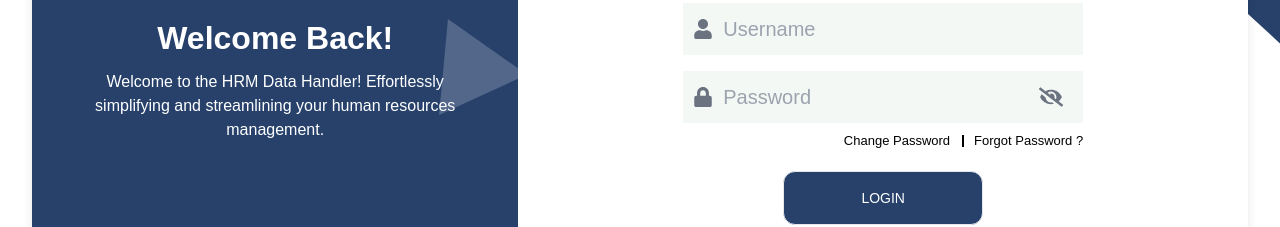
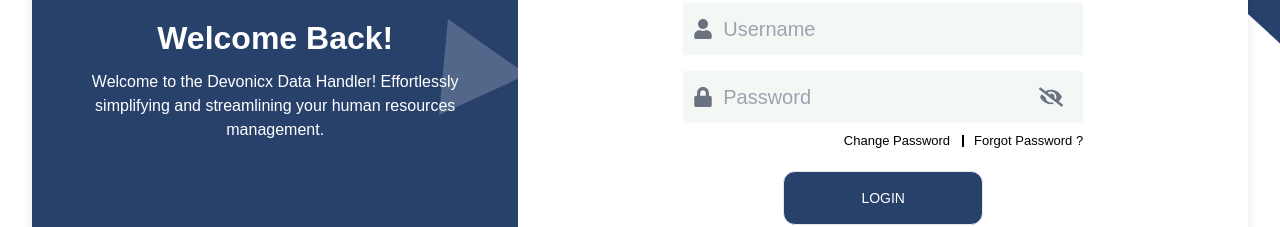
Before and after one commit to Devonicx/Devonicx, a Next.js app: page / in a window 1280 px wide. Shown: the part 362-589 px from the top of the page. Built offline with nearby package versions, Linux system fonts and the light colour scheme; no server answers; the database is empty.

Commit message:
comments

```diff
--- a/app/components/Registraion.tsx
+++ b/app/components/Registraion.tsx
@@ -64,7 +64,7 @@
                 </h2>
                 <p className="text-center text-white text-[13px] md:text-[16px] sm:pb-2 w-[80%] mx-auto font-[400]">
 
-                  Welcome to the HRM Data Handler! Effortlessly simplifying and
+                  Welcome to the Devonicx Data Handler! Effortlessly simplifying and
                   streamlining your human resources management.
                 </p>
               </div>
```
